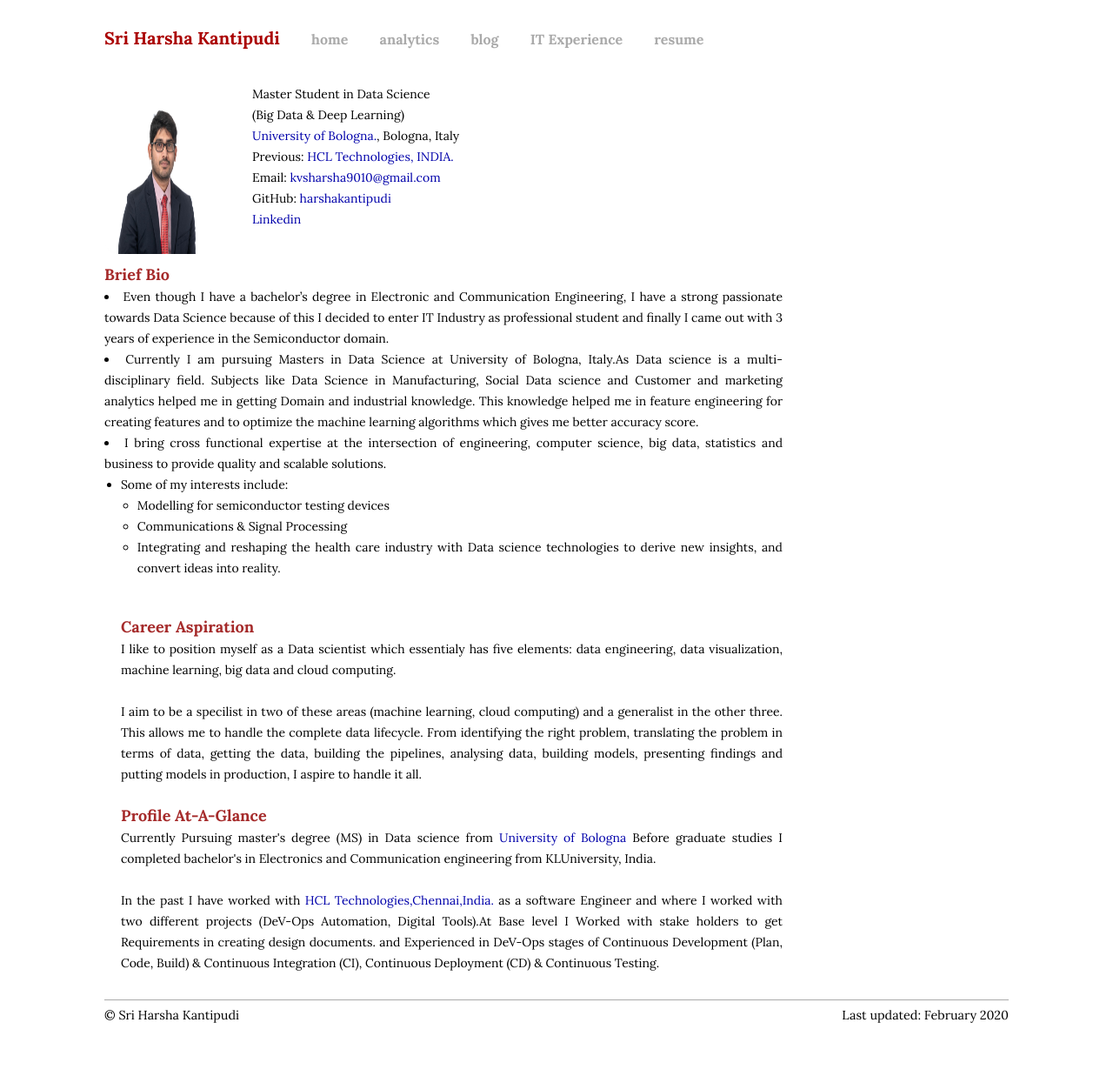
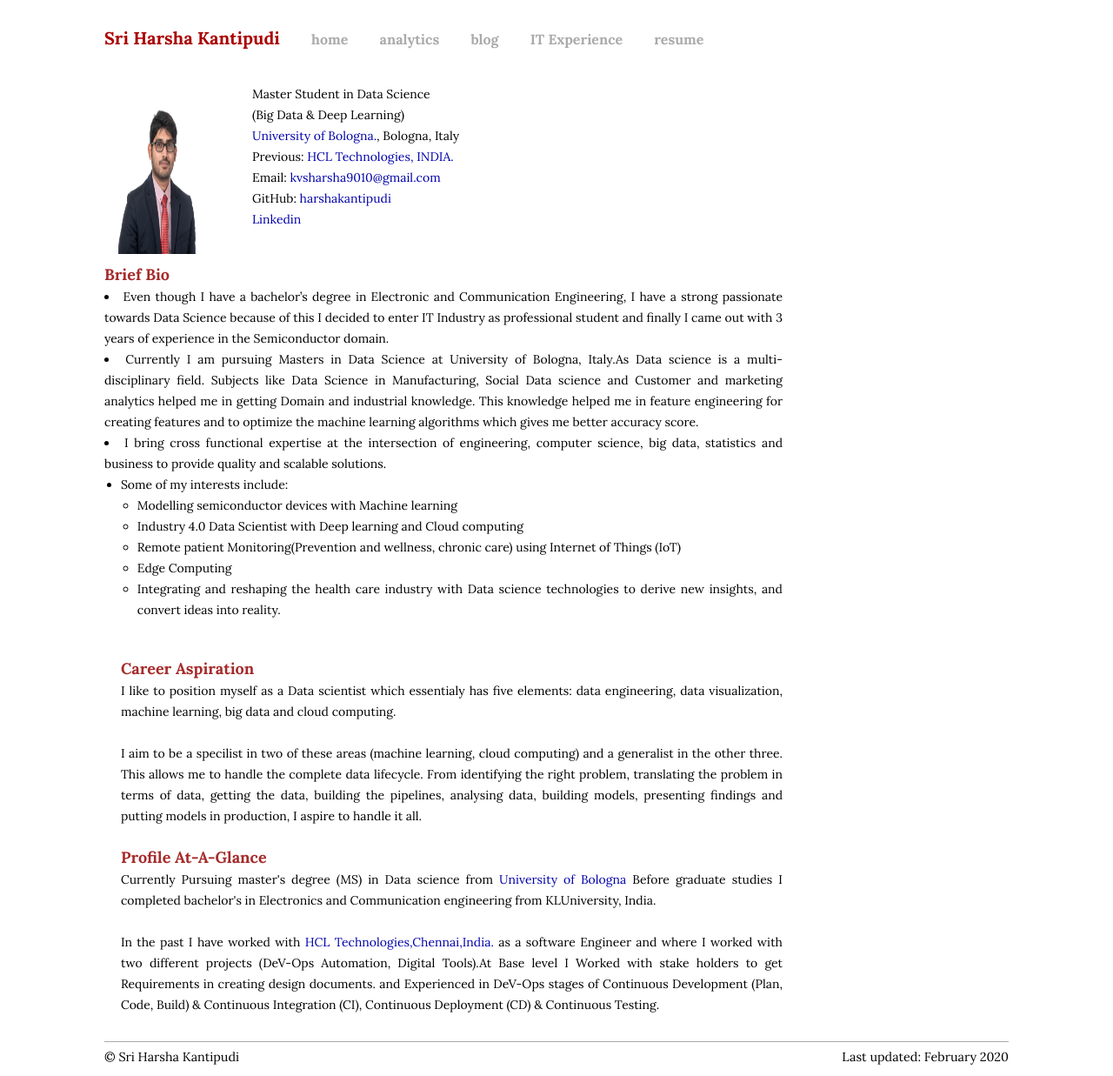
Before and after one commit to harshakantipudi/Harshakantipudi.github.io, a Jekyll site: the page built from index.md, in a window 1280 px wide. Shown: the whole page at 87% size. Built offline with Jekyll 4.4.1, drawn with Linux system fonts in a browser that asks for light colours; before the commit the page ends 1189 px from its top, so only the background shows below that.

Commit message:
Update home.html

```diff
--- a/_layouts/home.html
+++ b/_layouts/home.html
@@ -34,8 +34,10 @@
                 <li>
                 <span style="color:black"> Some of my interests include:</span>
                 <ul>
-                              <li> Modelling for semiconductor testing devices </li>
-                              <li>Communications & Signal Processing </li>
+                              <li> Modelling semiconductor devices with Machine learning</li>
+                              <li> Industry 4.0 Data Scientist with Deep learning and Cloud computing </li>
+                              <li> Remote patient Monitoring(Prevention and wellness, chronic care)  using Internet of Things (IoT) </li>
+                              <li> Edge Computing </li>
                               <li>Integrating and reshaping the health care industry with Data science technologies to derive new insights, and convert ideas into reality.</li>
                 </ul>
                 <br>
```
